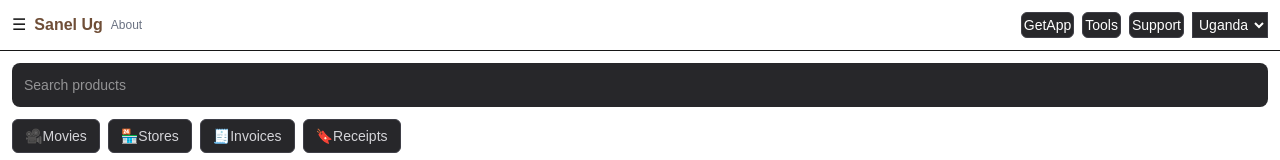
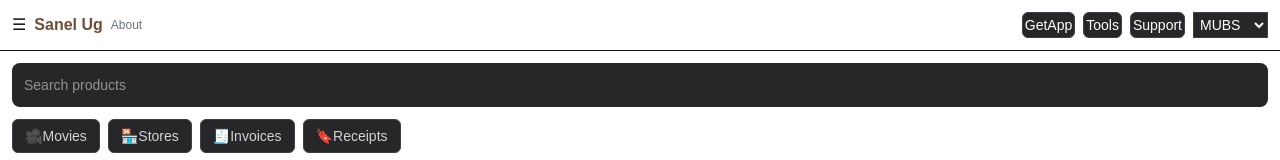
Before and after one commit to ssekanjakko-bot/Sanell, a Next.js app: page / in a window 1280 px wide. Shown: the top 160 px of the page. Built offline with nearby package versions, Linux system fonts and the light colour scheme; no server answers; the database is empty.

Commit message:
Update page.tsx

```diff
--- a/app/page.tsx
+++ b/app/page.tsx
@@ -67,7 +67,7 @@ export default function HomePage() {
             <Link href="/get-app" className="border border-zinc-700 bg-zinc-800 text-white px-0.5 py-0.5 rounded-md text-sm">GetApp</Link>
             <Link href="/tools" className="border border-zinc-700 bg-zinc-800 text-white px-0.5 py-0.5 rounded-md text-sm">Tools</Link>
             <Link href="/support" className="border border-zinc-700 bg-zinc-800 text-white px-0.5 py-0.5 rounded-md text-sm">Support</Link>
-            <select className="border  border-zinc-700 bg-zinc-800 text-white px-0.5 py-0.5rounded-md text-sm"><option>Uganda</option><option>Kenya</option></select>
+            <select className="border  border-zinc-700 bg-zinc-800 text-white px-0.5 py-0.5rounded-md text-sm"><option>MUBS</option><option>OTHER</option></select>
 
           </div>
         </div>
```
